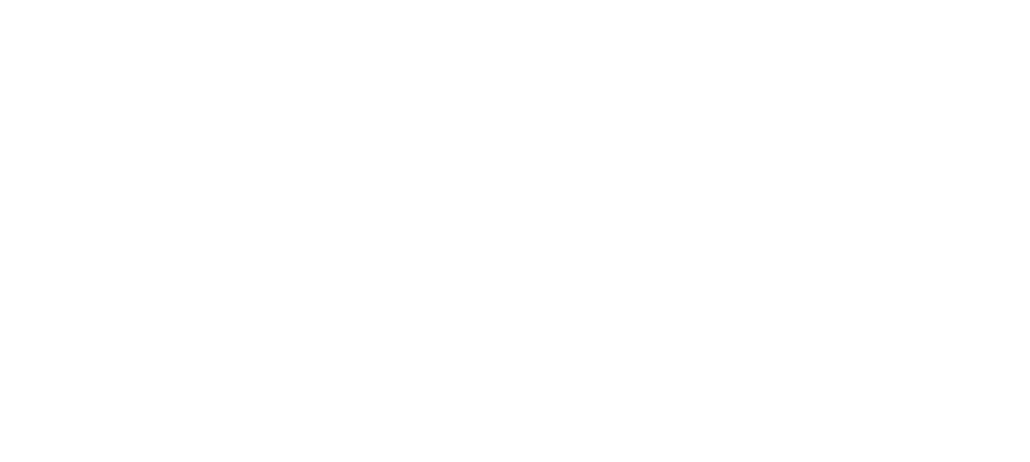
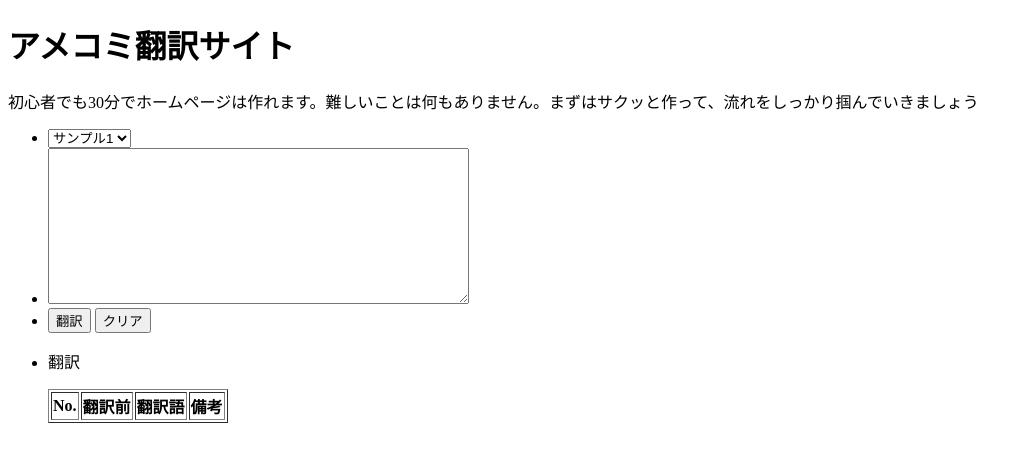
Before and after one commit to maskedrider-minto/amekomi, a plain HTML site: page index.html in a window 1280 px wide. Shown: the whole page, without its empty margins (0-1030 px from the left). Drawn offline with Linux system fonts and the light colour scheme.

Commit message:
Create index.html

```diff
--- a/index.html
+++ b/index.html
@@ -1 +1,34 @@
-<title>アメコミ翻訳サイト</title>
+<!DOCTYPE html>
+<html>
+<head>
+	<meta charset="utf-8">
+	<meta http-equiv="X-UA-Compatible" content="IE=edge">
+	<title>アメコミ翻訳サイト</title>
+</head>
+<body>
+	<h1>アメコミ翻訳サイト</h1>
+	<p>初心者でも30分でホームページは作れます。難しいことは何もありません。まずはサクッと作って、流れをしっかり掴んでいきましょう</p>
+	<ul>
+		<li>
+			<select name="example">
+				<option value="サンプル1">サンプル1</option>
+				<option value="サンプル2">サンプル2</option>
+				<option value="サンプル3">サンプル3</option>
+			</select>
+		</li>
+		<li>
+			<textarea id="TranslatorText" name="example" cols="50" rows="10"></textarea>
+		</li>
+		<li>
+			<button id="TranslatorButton" type="button">翻訳</button>
+			<button id="ClearButton" type="button">クリア</button>
+		</li>
+		<li>
+			<p>翻訳</p>
+			<table id="TranslatorTable" border="1">
+				<tr><th>No.</th><th>翻訳前</th><th>翻訳語</th><th>備考</th></tr>
+			</table>
+		</li>
+	</ul>
+</body>
+</html>
```
